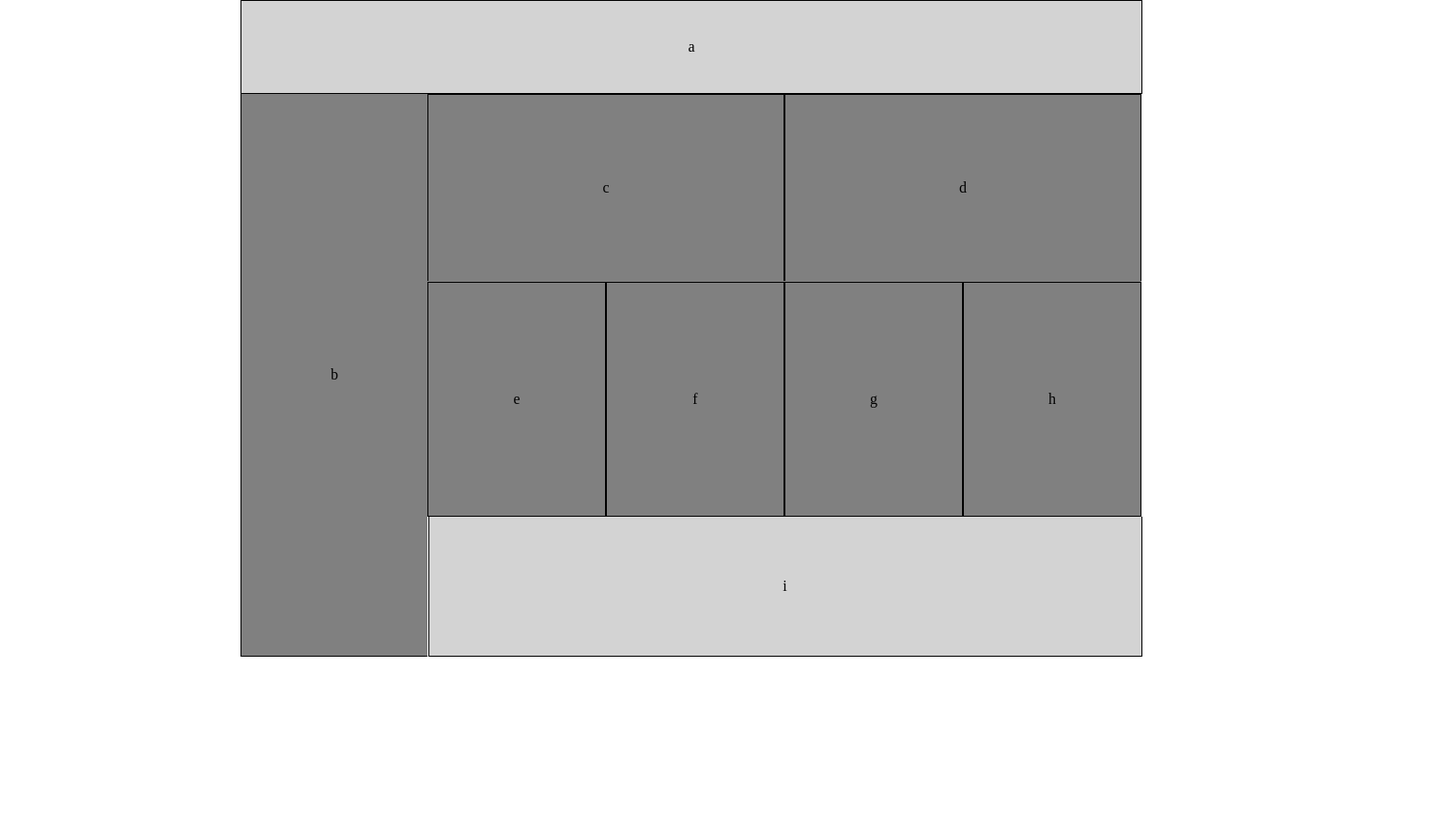
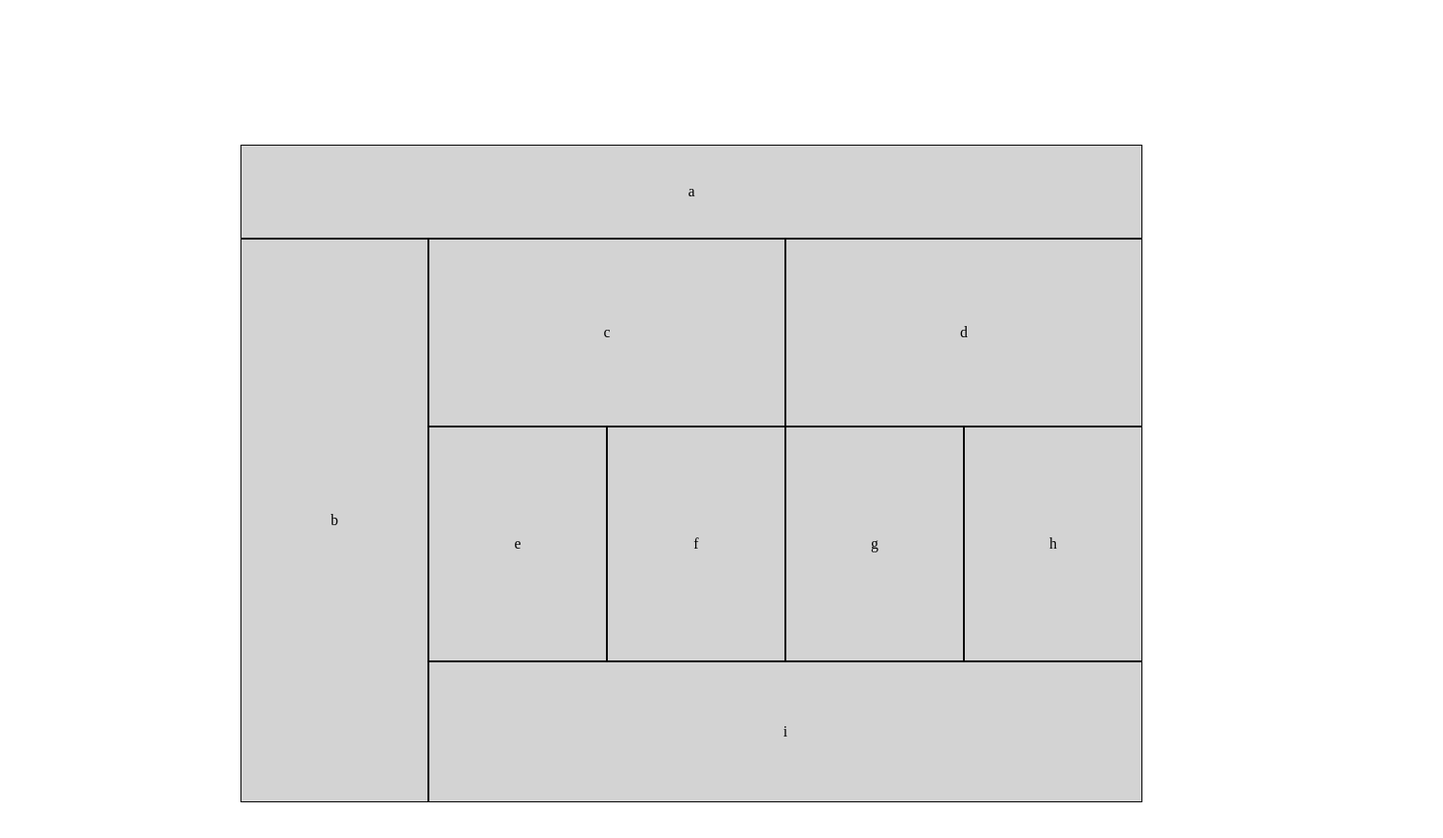
Before and after one commit to PotatoGod123/lab-01, a plain HTML site: page index.html in a window 1280 px wide. Shown: the whole page at 94% size, 1536 px wide, since content can reach past the window. Before the commit the page ends 800 px from the top, so only its background shows below. Drawn offline with Linux system fonts and the light colour scheme.

Commit message:
added changes to make everything into responsive grid

```diff
--- a/index.html
+++ b/index.html
@@ -6,27 +6,27 @@
     </head>
     <body>
         <header>
-            <h1>
-                a
-            </h1>
+
         </header>
         <main>
-            <section id="b">
-                <div>b</div>
-            </section>
-            <section id="cd">
-                <div>c</div>
-                <div>d</div>
-            </section>
-            <section id="efgh">
-                <div>e</div>
-                <div>f</div>
-                <div>g</div>
-                <div>h</div>
-            </section>
+            <div id="a">
+                <h1 class="a">
+                    a
+                </h1>
+            </div>
+            <div id="b">b</div>
+            <div id="c">c</div>
+            <div id="d">d</div>
+            <div id="e">e</div>
+            <div id="f">f</div>
+            <div id="g">g</div>
+            <div id="h">h</div>
+            <div id="i">
+            <h1>i</h1>
+            </div>
         </main>
         <footer>
-            <h1>i</h1>
+
         </footer>
     </body>
 </html>
--- a/styles/base.css
+++ b/styles/base.css
@@ -3,17 +3,27 @@ body ,html {
     margin: 0;
     padding: 0;
     width: 100%;
-    text-align: center;
-    line-height: 75px;
-    display: table-row;
+
     vertical-align: middle;
 }
 
-@media (min-width:768px){
-    body,html {
-        margin-left: 20%;
-    }
-    body{
+@media (min-width:480px) and (max-width:1024px){
+    body ,html {
+        height: 100%;
+        margin: 0;
+        padding: 0;
+        width: 100%;
 
+        vertical-align: middle;
     }
 }
+@media (min-width:1025px){
+    body ,html {
+        height: 100%;
+        margin: 0;
+        padding: 0;
+        width: 100%;
+
+        vertical-align: middle;
+    }
+}
--- a/styles/layout.css
+++ b/styles/layout.css
@@ -1,47 +1,55 @@
 *{
-    border-style: border-box;
+    box-sizing: border-box;
+}
+main{
+    margin: auto;
+    display: grid;
+    grid-template-columns:repeat(2, 240px) ;
+    grid-template-rows: 75px 150px repeat(2, 125px) repeat(2, 250px) 80px;
+    grid-template-areas:
+    "a a"
+    "b b"
+    "c c"
+    "d d"
+    "e f"
+    "g h"
+    "i i";
+}
+@media (min-width:481px) and (max-width:1024px){
+    main{
+        margin: auto;
+        display: grid;
+        grid-template-columns:repeat(2, 450px) ;
+        grid-template-rows: 85px 160px repeat(2, 130px) repeat(2, 255px) 90px;
+        grid-template-areas:
+        "a a"
+        "b b"
+        "c c"
+        "d d"
+        "e f"
+        "g h"
+        "i i";
+    }
 }
 
-header{
-    height:73px;
-    width: 478px;
-    line-height: 73px;
-    border: black solid 1px;
-    background-color: lightgray;
-    display: inline-grid;
-    background-color: tomato;
+@media (min-width:1025px){
+    *{
+        box-sizing: border-box;
+    }
+    main{
+        margin: auto;
+        margin-left: 20%;
+        margin-top: 12%;
+        display: grid;
+        grid-template-columns:200px repeat(4, 190px);
+        grid-template-rows:100px 200px 250px 150px;
+        grid-template-areas:
+        "header header header header header"
+        "b c c d d"
+        "b e f g h"
+        "b i i i i";
+
+    }
+
+
 }
-footer{
-    width: 478px;
-    height: 73px;
-    background-color: lightgray;
-    border: black solid 1px;
-    border-top: 0px;
-    display: inline-grid;
-    background-color: teal;
-}
-section{
-    overflow: auto;
-    margin: auto;
-    background-color: lightgray;
-    background-color: springgreen;
-}
-
-@media (min-width:768px){
-    header{
-        width: 958px;
-        height: 98px;
-        line-height: 98px;
-        background-color: lightgray;
-    }
-    footer {
-        width: 758px;
-        height: 148px;
-        line-height: 148px;
-        background-color: lightgray;
-    }
-    section{
-        margin: initial;
-        background-color: gray;
-    }
-}
--- a/styles/module.css
+++ b/styles/module.css
@@ -1,76 +1,81 @@
-#b {
-    width: 478px;
-    height: 148px;
-    text-align: center;
-    line-height: 148px;
-    border: black solid 1px;
-    border-top: 0px;
-    border-bottom: 0px;
+#a{
+    grid-area: a;
+}
+#b{
+    grid-area: b;
+}
+#c{
+    grid-area: c;
+}
+#d{
+    grid-area: d;
+}
+#e{
+    grid-area: e;
+}
+#f{
+    grid-area: f;
+}
+#g{
+    grid-area: g;
+}
+#h{
+    grid-area: h;
+}
+#i{
+    grid-area: i;
 }
 
-#cd {
-    width: 480px;
-    height: 250px;
+div{
+    border: 1px black solid;
+    background-color: cadetblue;
+    display: flex;
+    display: flex;
+    justify-content: center;
+    align-items: center;
+}
+@media (min-width:480px) and (max-width:1024px){
+    div{
+        background-color: blanchedalmond;
+    }
 }
 
-#cd div {
-    width: 478px;
-    height: 123px;
-    border: black solid 1px;
-    border-bottom: 0px;
+
+@media (min-width:1025px){
+    #a{
+        grid-area: header;
+    }
+    #b{
+        grid-area: b;
+    }
+    #c{
+        grid-area: c;
+    }
+    #d{
+        grid-area: d;
+    }
+    #e{
+        grid-area: e;
+    }
+    #f{
+        grid-area: f;
+    }
+    #g{
+        grid-area: g;
+    }
+    #h{
+        grid-area: h;
+    }
+    #i{
+        grid-area: i;
+    }
+    div{
+        box-sizing:  border-box;
+        width: 100%;
+        height: 100%;
+        background-color: lightgray;
+        border: 1px black solid;
+
+    }
+
 }
-
-#efgh {
-    width: 480px;
-    height: 500px;
-}
-
-#efgh div {
-    width: 238px;
-    height: 248px;
-    border: black solid 1px;
-    float: left;
-    line-height: 248px;
-}
-
-/* #efgh div:first-child {
-    border-right: 0px;
-    border-bottom: 0px;
-}
-
-#efgh div:last-child {
-    border-left: 0px;
-    border-top: 0px;
-} */
-
-@media (min-width:768px){
-    #b  {
-        width: 198px;
-        height: 598px;
-
-        float: left;
-        border-right: 0px;
-        line-height: 598px;
-        border-bottom: 1px;
-        border-bottom-width: 1px;
-        border-bottom-style: solid;
-    }
-    #cd{
-        width: 760px;
-        height: 200px;
-    }
-    #cd div{
-        width: 378px;
-        height: 198px;
-        float: left;
-        line-height: 198px;
-    }
-    #efgh{
-        width: 760px;
-        height: 250px;
-    }
-    #efgh div{
-        width: 188px;
-        height: 248px;
-    }
-}
```
